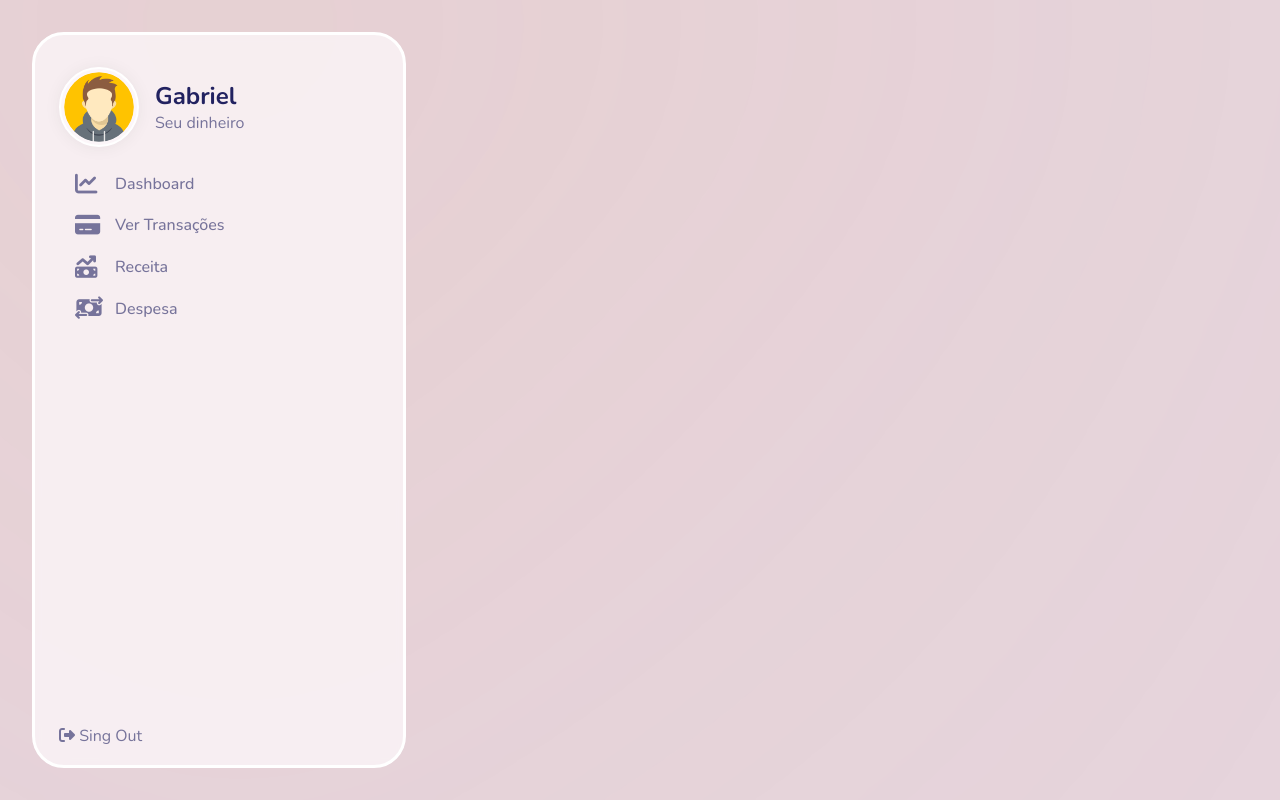
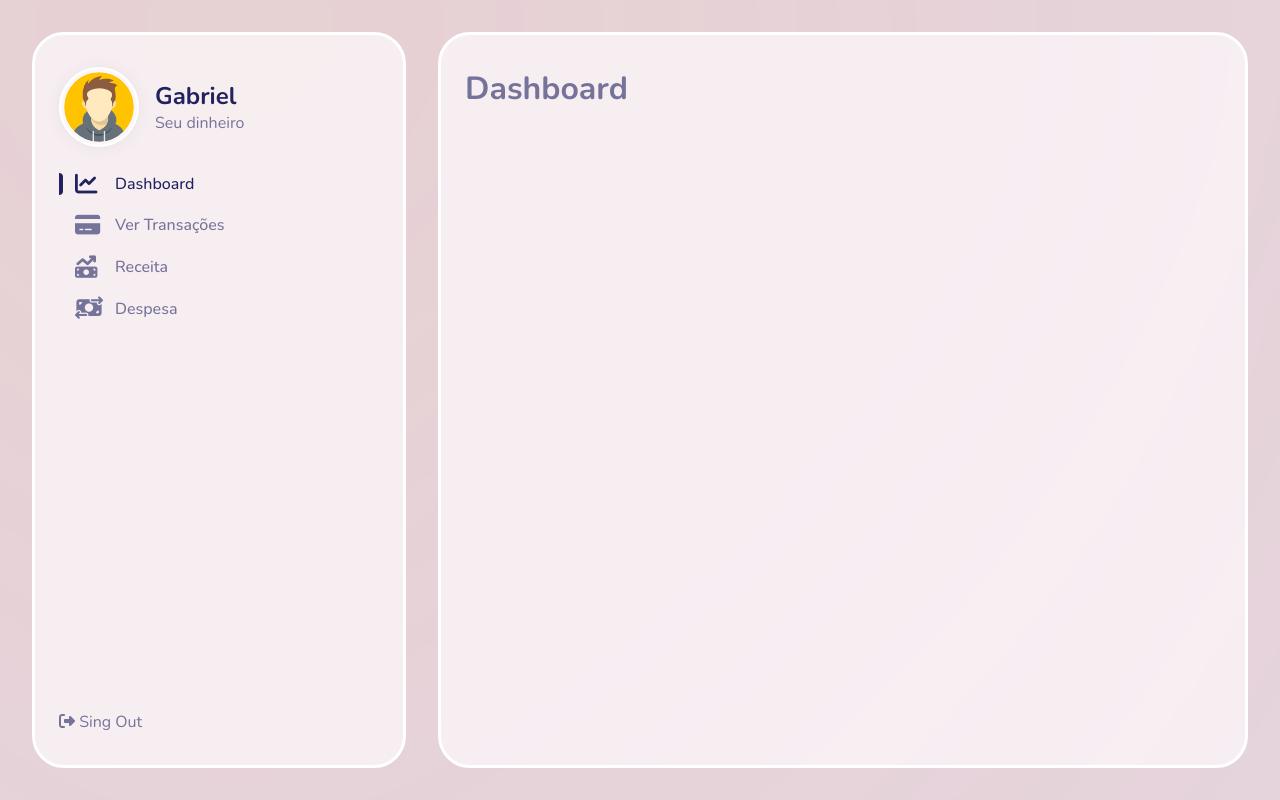
Before and after one commit to alinnecardoso/Projeto-Financas, a React (Create React App) app in the folder frontend/: page / in a window 1280 px wide. Built offline with nearby package versions, Linux system fonts and the light colour scheme.

Commit message:
"Updated App.js to add routing functionality and styled main component; refactored Navigation.js to use destructured props and updated styles"

```diff
--- a/frontend/src/App.js
+++ b/frontend/src/App.js
@@ -1,16 +1,42 @@
-import React, { useState } from 'react'
+import React, { useMemo, useState } from 'react'
 import Navigation from './components/Navigation/Navigation';
 import Orb from './components/Orb/Orb';
 import { Mainlayout } from './styles/Layout';
 import styled from 'styled-components';
+import Dashboard from './components/Pages/Dashboard/Dashboard';
+import Incomes from './components/Pages/Incomes/Incomes';
+import Expenses from './components/Pages/Expenses/Expenses';
 
 function App() {
-  const [ active, setActive ] = React.useState(1)
+  const [ active, setActive ] = useState(1)
+
+  const displayData = () => {
+    switch(active){
+      case 1:
+        return <Dashboard/>
+      case 2:
+        return <Dashboard/>
+      case 3:
+        return <Incomes/>
+      case 4:
+        return <Expenses/>
+      default:
+        return <Dashboard/>
+    }
+  }
+
+  const orbMemo = useMemo(()=>{
+    return <Orb/>
+  }, [])
+
   return (
     <AppStyled className="App">
-      <Orb />
+      {orbMemo}
       <Mainlayout>
         <Navigation active={active} setActive={setActive} />
+        <main>
+          {displayData()}
+        </main>
       </Mainlayout>
     </AppStyled>
   );
@@ -20,6 +46,18 @@ const AppStyled = styled.div`
   height:100vh;
   width:100%;
   background-color:#E6D5DE;
+  main{
+    flex:1;
+    background: rgba(252, 246, 249, 0.78);
+    border: 3px solid #FFF;
+    backdrop-filter: blur(4.5px);
+    border-radius: 32px;
+    overflow: auto;
+    overflow-x: hidden;
+    &::-webkit-scrollbar{
+      width:0;
+    }
+  }
 `
 
 export default App;
--- a/frontend/src/components/Navigation/Navigation.js
+++ b/frontend/src/components/Navigation/Navigation.js
@@ -4,12 +4,12 @@ import { menuItems } from '../../utils/menuItems';
 import { signout } from '../../utils/Icons';
 import styled from 'styled-components';
 
-function Navigation(active, setActive) {
+function Navigation({active, setActive}) {
   return (
     <NavStyled>
       <div className="user-con">
         <div className='img-name'>
-          <img src={avatar} alt="" />
+          <img src={avatar} alt="Avatar" />
           <div className="text">
             <h2>Gabriel</h2>
             <p>Seu dinheiro</p>
@@ -53,7 +53,7 @@ const NavStyled = styled.nav`
   gap: 2rem;
 
   .user-con{
-    height:85vh;
+    height:100%;
     display:flex;
     flex-direction: column;
     justify-content:flex-start;
@@ -105,9 +105,9 @@ const NavStyled = styled.nav`
     }
   }
   .active{
-    color: rgba(34,34,96,1);
+    color: rgba(34,34,96,1) !important;
     i{
-        color: rgba(34,34,96,1);
+        color: rgba(34,34,96,1)!important;
       }
       &::before{
         content:'';
--- /dev/null
+++ b/frontend/src/components/Pages/Dashboard/Dashboard.js
@@ -0,0 +1,19 @@
+import React from 'react'
+import styled from 'styled-components'
+import { InnerLayout } from '../../../styles/Layout';
+
+function Dashboard() {
+  return (
+    <DashboardStyled>
+      <InnerLayout>
+        <h1>Dashboard</h1>
+      </InnerLayout>
+    </DashboardStyled>
+  )
+}
+
+const DashboardStyled = styled.div`
+
+`;
+
+export default Dashboard
--- /dev/null
+++ b/frontend/src/components/Pages/Expenses/Expenses.js
@@ -0,0 +1,19 @@
+import React from 'react'
+import styled from 'styled-components'
+import { InnerLayout } from '../../../styles/Layout';
+
+function Expenses() {
+  return (
+    <ExpensesStyled>
+      <InnerLayout>
+        <h1>Despesas</h1>
+      </InnerLayout>
+    </ExpensesStyled>
+  )
+}
+
+const ExpensesStyled = styled.div`
+
+`;
+
+export default Expenses
--- /dev/null
+++ b/frontend/src/components/Pages/Incomes/Incomes.js
@@ -0,0 +1,27 @@
+import React from 'react'
+import styled from 'styled-components'
+import { InnerLayout } from '../../../styles/Layout';
+
+function Incomes() {
+  return (
+    <IncomesStyled>
+      <InnerLayout>
+        <h1>Receita</h1>
+        <div className="income-content">
+          <div className="form-container">
+
+          </div>
+          <div className="incomes">
+
+          </div>
+        </div>
+      </InnerLayout>
+    </IncomesStyled>
+  )
+}
+
+const IncomesStyled = styled.div`
+
+`;
+
+export default Incomes
```
Also changed, not shown: frontend/src/context/GlobalContext.js (added).
